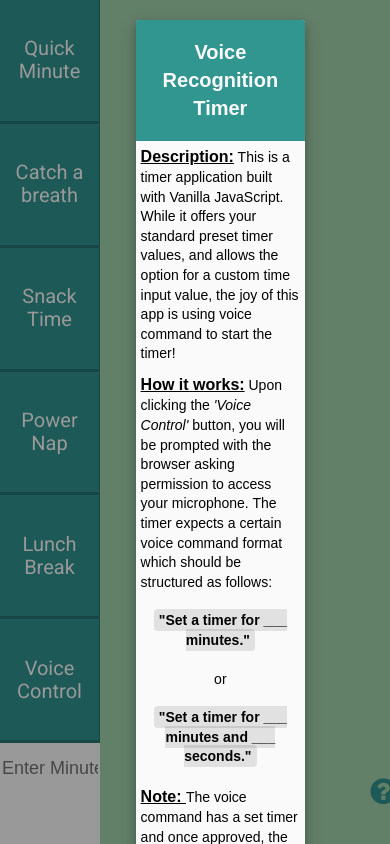
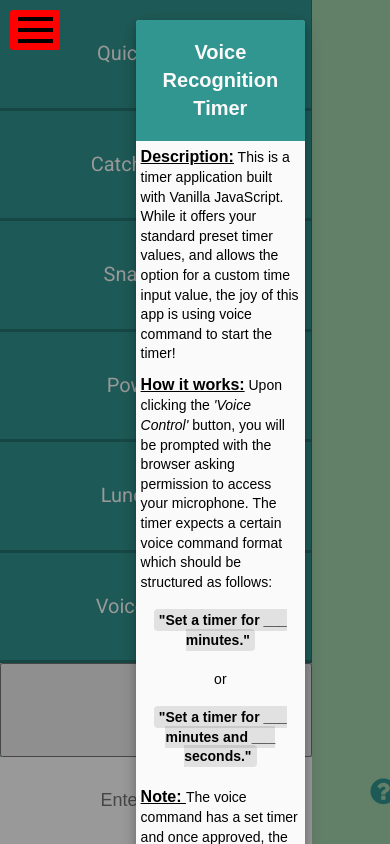
Before and after one commit to dylanmestyanek/JavaScriptTimerAndAlarm, a website: page index.html in a window 390 px wide. Drawn offline with Linux system fonts and the light colour scheme.

Commit message:
Added a nonfunctioning hamburger menu

```diff
--- a/index.html
+++ b/index.html
@@ -4,6 +4,7 @@
 <head>
   <meta charset="UTF-8">
   <title>Voice Recognition Timer</title>
+  <meta name="viewport" content="width=device-width, initial-scale=1">
   <link href="https://fonts.googleapis.com/css?family=Roboto&display=swap" rel="stylesheet">
   <link rel="stylesheet" type="text/css" href="styles/normalize.css">
   <link rel="stylesheet" type="text/css" href="styles/index.css">
@@ -12,6 +13,11 @@
 
 <body>
     <div class="timerContainer">
+      <div class="menu">
+        <div class="menu-div"></div>
+        <div class="menu-div"></div>
+        <div class="menu-div"></div>
+      </div>
       <!-- Timer Navigation Bar  -->
         <div class="timerControls">
           <button data-time="60" class="timerButton">Quick Minute</button>
@@ -20,6 +26,7 @@
           <button data-time="1200" class="timerButton">Power Nap</button>
           <button data-time="3600" class="timerButton">Lunch Break</button>
           <button class="timerButton voiceRecognitionButton">Voice Control</button>
+          <button class="help-button"> Help </button>
           <form name="customTimeForm" id="custom" autocomplete="off">
             <input type="text" name="minutes" placeholder="Enter Minutes">
           </form>
--- a/modal.js
+++ b/modal.js
@@ -1,14 +1,18 @@
 var modal = document.querySelector(".modal");
 var infoButton = document.querySelector(".fa-question-circle");
+var helpButton = document.querySelector(".help-button");
 var startButton = document.querySelector(".start-button");
 
-// When the user clicks on the image, open the modal
 infoButton.addEventListener('click', e => {
     modal.style.display = "block";
     document.querySelector("#main").style.filter = "blur(2px)";
 })
 
-// When the user clicks on <span> (x), close the modal
+helpButton.addEventListener('click', e => {
+    modal.style.display = "block";
+    document.querySelector("#main").style.filter = "blur(2px)";
+})
+
 startButton.addEventListener('click', e => {
   console.log("test")
   modal.style.display = "none";
--- a/styles/index.css
+++ b/styles/index.css
@@ -53,9 +53,9 @@ input {
 .timerControls input {
   flex: 1;
   border: 0;
-  height: 40px;
+  /* height: 40px; */
   width: 100%;
-  margin-top: 5%;
+  /* margin-top: 5%; */
   font-size: 1.8rem;
   text-align: center;
   outline: 0;
@@ -247,3 +247,39 @@ input {
     justify-content: space-evenly;
     padding: 10px 0  20px;
   }
+
+  .menu {
+    position: absolute;
+    display: none;
+    flex-direction: column;
+    justify-content: space-evenly;
+    align-items: center;
+    width: 50px;
+    height: 40px;
+    background: red;
+    border-radius: 3px;
+    cursor: pointer;
+    top: 10px;
+    left: 10px;
+  }
+
+  .menu-div {
+    width: 35px;
+    height: 4px;
+    background: black;
+  }
+
+/* ============================== MOBILE RESPONSIVENESS ================================== */
+
+@media screen and (max-width: 600px) {
+
+  .menu {
+    display: flex;
+    z-index: 10;
+  }
+
+  .timerControls {
+    width: 80%;
+    position: absolute;
+  }
+}
```
